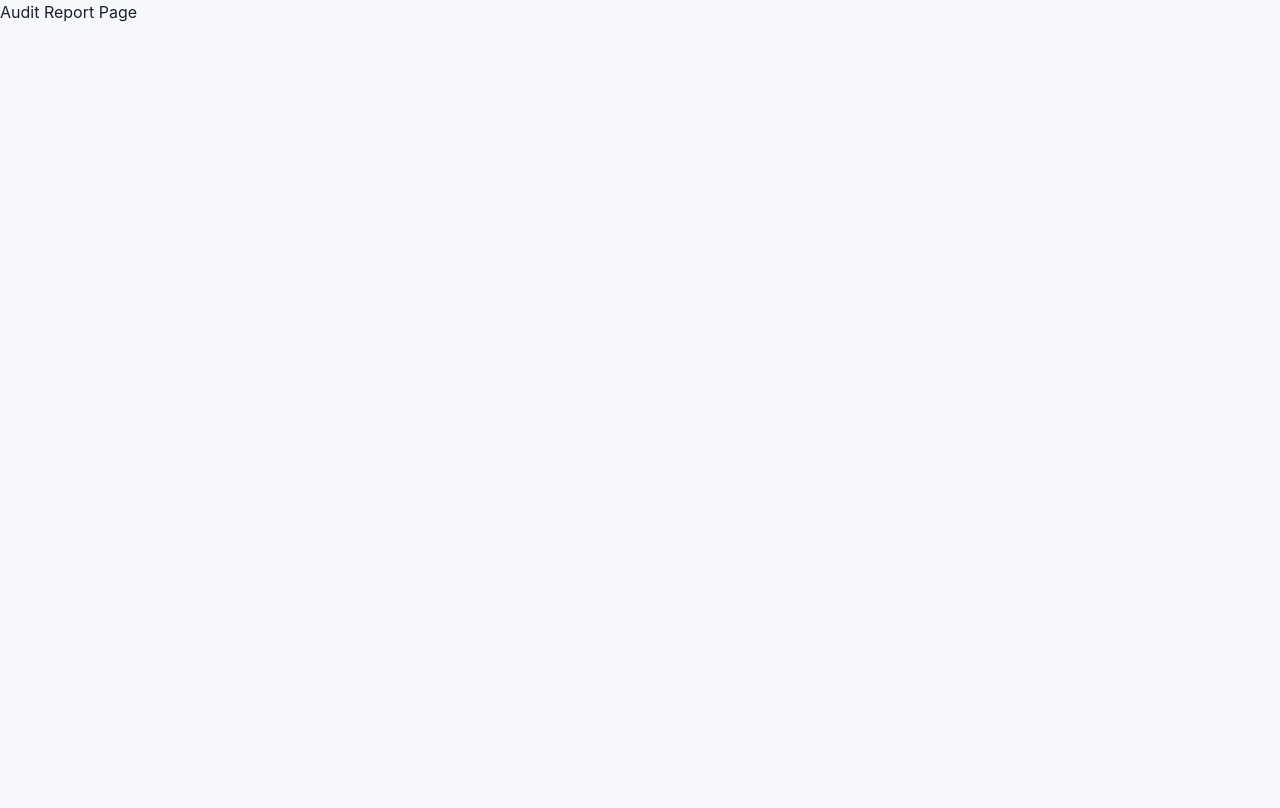
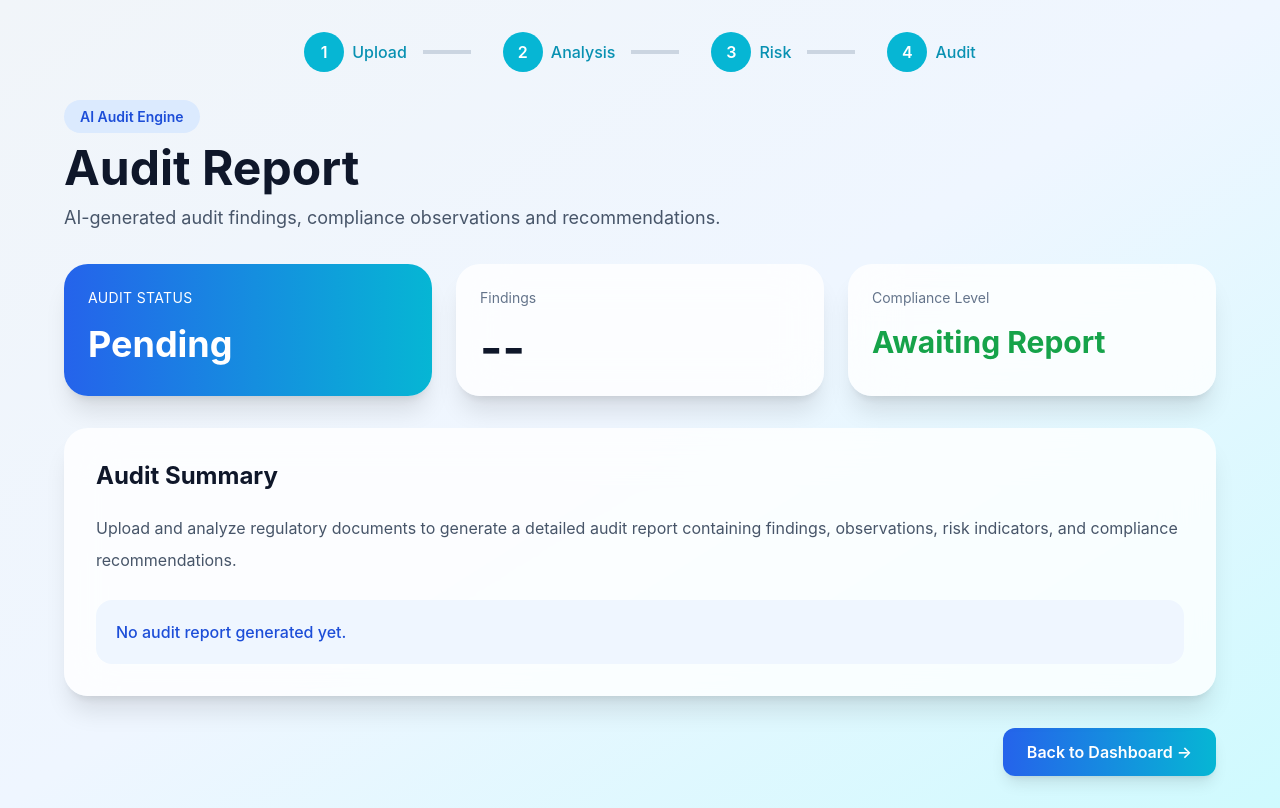
Before and after one commit to shivampatra2027/ReguMind_AI, a React (Vite) app in the folder frontend/: page /audit in a window 1280 px wide. Built offline with nearby package versions, Linux system fonts and the light colour scheme; no server answers; sample sign-in values are in the browser's storage.

Commit message:
Enhance UI for upload, analysis, risk and audit workflow

```diff
--- /dev/null
+++ b/frontend/src/components/WorkflowStepper.jsx
@@ -0,0 +1,37 @@
+const WorkflowStepper = ({ currentStep }) => {
+  const steps = ["Upload", "Analysis", "Risk", "Audit"];
+
+  return (
+    <div className="mb-8 flex items-center justify-center gap-4">
+      {steps.map((step, index) => (
+        <div key={step} className="flex items-center">
+          <div
+            className={`flex h-10 w-10 items-center justify-center rounded-full font-semibold ${
+              index <= currentStep
+                ? "bg-cyan-500 text-white"
+                : "bg-slate-200 text-slate-500"
+            }`}
+          >
+            {index + 1}
+          </div>
+
+          <span
+            className={`ml-2 font-medium ${
+              index <= currentStep
+                ? "text-cyan-600"
+                : "text-slate-500"
+            }`}
+          >
+            {step}
+          </span>
+
+          {index !== steps.length - 1 && (
+            <div className="mx-4 h-1 w-12 bg-slate-300"></div>
+          )}
+        </div>
+      ))}
+    </div>
+  );
+};
+
+export default WorkflowStepper;
--- a/frontend/src/pages/Analysis.jsx
+++ b/frontend/src/pages/Analysis.jsx
@@ -1,3 +1,5 @@
+import WorkflowStepper from "../components/WorkflowStepper";
+import { useNavigate } from "react-router-dom";
 const Analysis = () => {
   return (
     <main className="min-h-screen bg-gradient-to-br from-slate-100 via-blue-50 to-cyan-100 p-8">
@@ -7,6 +9,7 @@ const Analysis = () => {
   <div className="absolute bottom-20 left-1/2 h-72 w-72 rounded-full bg-indigo-400/20 blur-3xl"></div>
 </div>
       <div className="mx-auto max-w-6xl">
+         <WorkflowStepper currentStep={1} />
 
         <h1 className="text-4xl font-bold text-slate-900">
           AI Compliance Analysis
@@ -79,7 +82,18 @@ const Analysis = () => {
   </div>
 </div>
 
-      </div>
+<div className="mt-8 flex justify-end">
+  <button
+    onClick={() => navigate("/risk")}
+    className="rounded-xl bg-gradient-to-r from-blue-600 to-cyan-500 px-6 py-3 font-semibold text-white shadow-lg transition hover:scale-105"
+  >
+    View Risk Assessment →
+  </button>
+</div>
+
+</div>
+
+
     </main>
   );
 };
--- a/frontend/src/pages/AuditReport.jsx
+++ b/frontend/src/pages/AuditReport.jsx
@@ -1,5 +1,101 @@
+import WorkflowStepper from "../components/WorkflowStepper";
+import { useNavigate } from "react-router-dom";
+
 const AuditReport = () => {
-  return <h1>Audit Report Page</h1>;
+  const navigate = useNavigate();
+
+  return (
+    <main className="min-h-screen bg-gradient-to-br from-slate-100 via-blue-50 to-cyan-100 p-8">
+
+      <div className="fixed inset-0 -z-10 overflow-hidden">
+        <div className="absolute top-20 left-20 h-72 w-72 rounded-full bg-blue-400/20 blur-3xl"></div>
+        <div className="absolute top-40 right-20 h-72 w-72 rounded-full bg-cyan-400/20 blur-3xl"></div>
+        <div className="absolute bottom-20 left-1/2 h-72 w-72 rounded-full bg-indigo-400/20 blur-3xl"></div>
+      </div>
+
+      <div className="mx-auto max-w-6xl">
+         <WorkflowStepper currentStep={3} />
+
+
+
+        <div className="mb-8">
+          <span className="rounded-full bg-blue-100 px-4 py-2 text-sm font-semibold text-blue-700">
+            AI Audit Engine
+          </span>
+
+          <h1 className="mt-4 text-5xl font-bold text-slate-900">
+            Audit Report
+          </h1>
+
+          <p className="mt-3 text-lg text-slate-600">
+            AI-generated audit findings, compliance observations and recommendations.
+          </p>
+        </div>
+
+        <div className="grid gap-6 md:grid-cols-3">
+
+          <div className="rounded-3xl bg-gradient-to-r from-blue-600 to-cyan-500 p-6 text-white shadow-xl">
+            <p className="text-sm uppercase tracking-wide">
+              Audit Status
+            </p>
+
+            <h2 className="mt-4 text-4xl font-bold">
+              Pending
+            </h2>
+          </div>
+
+          <div className="rounded-3xl bg-white/80 backdrop-blur-xl p-6 shadow-xl">
+            <p className="text-sm text-slate-500">
+              Findings
+            </p>
+
+            <h2 className="mt-4 text-5xl font-bold text-slate-900">
+              --
+            </h2>
+          </div>
+
+          <div className="rounded-3xl bg-white/80 backdrop-blur-xl p-6 shadow-xl">
+            <p className="text-sm text-slate-500">
+              Compliance Level
+            </p>
+
+            <h2 className="mt-4 text-3xl font-bold text-green-600">
+              Awaiting Report
+            </h2>
+          </div>
+
+        </div>
+
+        <div className="mt-8 rounded-3xl bg-white/80 backdrop-blur-xl p-8 shadow-xl">
+          <h2 className="text-2xl font-bold text-slate-900">
+            Audit Summary
+          </h2>
+
+          <p className="mt-5 leading-8 text-slate-600">
+            Upload and analyze regulatory documents to generate a detailed
+            audit report containing findings, observations, risk indicators,
+            and compliance recommendations.
+          </p>
+
+          <div className="mt-6 rounded-2xl bg-blue-50 p-5">
+            <p className="font-medium text-blue-700">
+              No audit report generated yet.
+            </p>
+          </div>
+        </div>
+
+        <div className="mt-8 flex justify-end">
+          <button
+            onClick={() => navigate("/dashboard")}
+            className="rounded-xl bg-gradient-to-r from-blue-600 to-cyan-500 px-6 py-3 font-semibold text-white shadow-lg transition hover:scale-105"
+          >
+            Back to Dashboard →
+          </button>
+        </div>
+
+      </div>
+    </main>
+  );
 };
 
 export default AuditReport;
--- a/frontend/src/pages/RiskScoring.jsx
+++ b/frontend/src/pages/RiskScoring.jsx
@@ -1,4 +1,8 @@
+import WorkflowStepper from "../components/WorkflowStepper";
+import { useNavigate } from "react-router-dom";
+
 const RiskScoring = () => {
+  const navigate = useNavigate();
   return (
     <main className="min-h-screen bg-gradient-to-br from-slate-100 via-blue-50 to-cyan-100 p-8">
 
@@ -9,6 +13,7 @@ const RiskScoring = () => {
       </div>
 
       <div className="mx-auto max-w-6xl">
+         <WorkflowStepper currentStep={2} />
 
         <div className="mb-8">
           <span className="rounded-full bg-blue-100 px-4 py-2 text-sm font-semibold text-blue-700">
@@ -85,7 +90,14 @@ const RiskScoring = () => {
             Upload and analyze documents to generate AI-based risk scoring.
           </p>
         </div>
-
+<div className="mt-8 flex justify-end">
+  <button
+    onClick={() => navigate("/audit")}
+    className="rounded-xl bg-gradient-to-r from-cyan-600 to-blue-600 px-6 py-3 font-semibold text-white shadow-lg transition hover:scale-105"
+  >
+    Generate Audit Report →
+  </button>
+</div>
       </div>
     </main>
   );
--- a/frontend/src/pages/UploadPDF.jsx
+++ b/frontend/src/pages/UploadPDF.jsx
@@ -2,6 +2,7 @@ import { useMemo, useRef, useState } from 'react';
 import axios from 'axios';
 import { useNavigate } from 'react-router-dom';
 import { FaArrowLeft, FaCheckCircle, FaCloudUploadAlt, FaFilePdf, FaTimesCircle } from 'react-icons/fa';
+import WorkflowStepper from "../components/WorkflowStepper";
 
 const apiBaseUrl = import.meta.env.VITE_API_BASE_URL || 'http://localhost:5000/api';
 const maxFileSize = 10 * 1024 * 1024;
@@ -131,26 +132,16 @@ const UploadPDF = () => {
   return (
     <main className="min-h-screen bg-[#f6f8fb] px-4 py-8">
       <section className="mx-auto max-w-5xl">
-        <div className="mb-6 flex flex-col gap-4 sm:flex-row sm:items-center sm:justify-between">
-          <div>
-            <button
-              type="button"
-              onClick={() => navigate('/dashboard')}
-              className="mb-4 inline-flex items-center gap-2 rounded-md border border-slate-200 bg-white px-3 py-2 text-sm font-medium text-slate-700 shadow-sm transition hover:border-emerald-400 hover:text-emerald-700"
-            >
-              <FaArrowLeft className="h-3.5 w-3.5" />
-              Dashboard
-            </button>
-            <p className="text-sm font-medium text-emerald-700">Document Intake</p>
-            <h1 className="mt-1 text-3xl font-semibold text-slate-950">Upload PDF</h1>
-          </div>
+         <WorkflowStepper currentStep={0} />
+        <div className="mb-8 rounded-3xl bg-gradient-to-r from-blue-600 via-blue-700 to-cyan-500 p-8 text-white shadow-xl">
+  <h1 className="text-4xl font-bold">
+    Upload Regulatory Document
+  </h1>
 
-          <div className="rounded-lg border border-slate-200 bg-white px-4 py-3 text-sm shadow-sm">
-            <p className="font-medium text-slate-950">Accepted format</p>
-            <p className="mt-1 text-slate-600">PDF up to 10MB</p>
-          </div>
-        </div>
-
+  <p className="mt-3 text-lg text-blue-100">
+    Upload PDFs and let AI perform compliance analysis, risk assessment and audit preparation.
+  </p>
+</div>
         <div className="grid gap-6 lg:grid-cols-[1.5fr_1fr]">
           <div className="rounded-lg border border-slate-200 bg-white p-6 shadow-sm">
             <div
@@ -160,14 +151,14 @@ const UploadPDF = () => {
               }}
               onDragLeave={() => setIsDragging(false)}
               onDrop={handleDrop}
-              className={`flex min-h-[320px] flex-col items-center justify-center rounded-lg border-2 border-dashed px-6 py-10 text-center transition ${
-                isDragging
-                  ? 'border-emerald-500 bg-emerald-50'
-                  : 'border-slate-300 bg-slate-50 hover:border-emerald-400'
-              }`}
+              className={`flex min-h-[350px] flex-col items-center justify-center rounded-3xl border-2 border-dashed px-6 py-10 text-center transition-all duration-300 ${
+  isDragging
+    ? 'border-cyan-500 bg-cyan-50'
+    : 'border-cyan-300 bg-gradient-to-br from-blue-50 to-cyan-50 hover:border-cyan-500'
+}`}
             >
-              <div className="flex h-16 w-16 items-center justify-center rounded-full bg-emerald-100 text-emerald-700">
-                <FaCloudUploadAlt className="h-8 w-8" />
+              <div className="flex h-24 w-24 items-center justify-center rounded-full bg-gradient-to-r from-blue-600 to-cyan-500 text-white shadow-xl">
+                <FaCloudUploadAlt className="h-12 w-12" />
               </div>
 
               <h2 className="mt-5 text-xl font-semibold text-slate-950">Drop PDF here</h2>
@@ -187,8 +178,7 @@ const UploadPDF = () => {
                 type="button"
                 onClick={() => fileInputRef.current?.click()}
                 disabled={isUploading}
-                className="mt-6 rounded-md bg-slate-950 px-5 py-2.5 text-sm font-semibold text-white transition hover:bg-slate-800 disabled:cursor-not-allowed disabled:bg-slate-400"
-              >
+                className="mt-6 rounded-2xl bg-gradient-to-r from-blue-600 to-cyan-500 px-6 py-3 font-semibold text-white shadow-lg transition hover:scale-105">
                 Browse File
               </button>
             </div>
@@ -224,7 +214,7 @@ const UploadPDF = () => {
               type="button"
               onClick={handleUpload}
               disabled={!file || isUploading}
-              className="mt-6 w-full rounded-md bg-emerald-600 px-5 py-3 text-sm font-semibold text-white shadow-sm transition hover:bg-emerald-700 disabled:cursor-not-allowed disabled:bg-slate-300"
+             className="mt-6 w-full rounded-2xl bg-gradient-to-r from-blue-600 via-blue-700 to-cyan-500 px-6 py-4 text-lg font-semibold text-white shadow-xl transition-all duration-300 hover:scale-[1.02] hover:shadow-2xl disabled:bg-slate-300"
             >
               {isUploading ? 'Uploading...' : 'Upload PDF'}
             </button>
```
